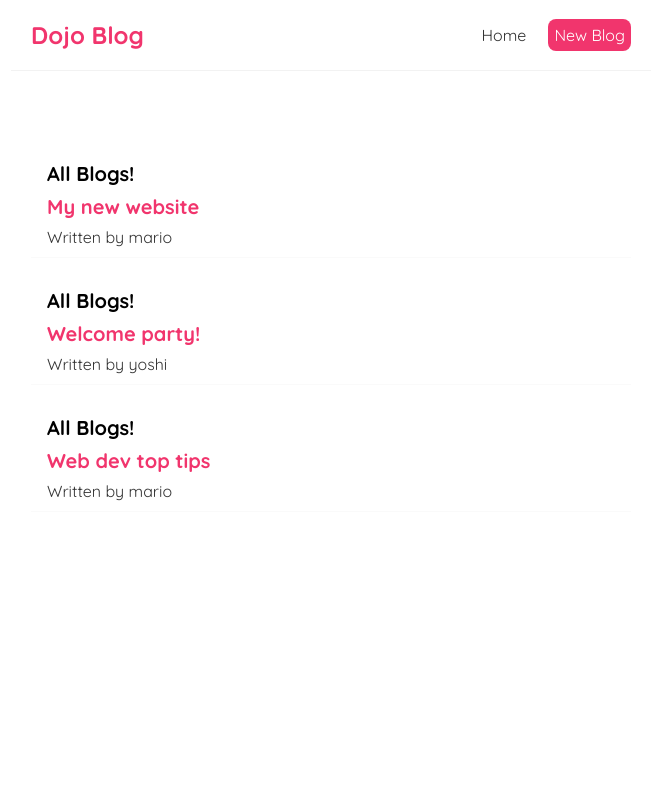
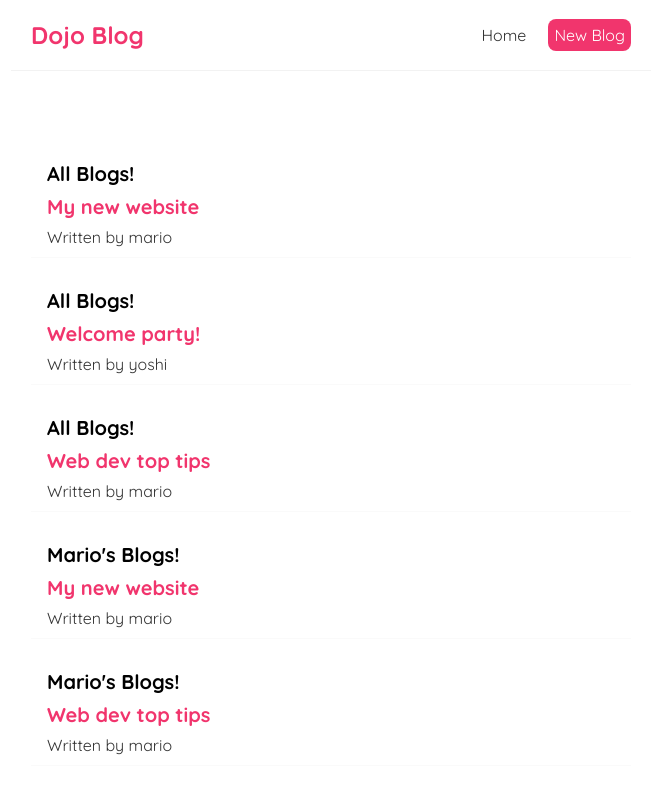
Before and after one commit to Anahidhemmat/React, a React (Create React App) app in the folder Ninja-tutorial/dojo-blog/: page / in a window 1280 px wide. Shown: the top 792 px of the page, without its empty margins (309-971 px from the left). Built offline with nearby package versions, Linux system fonts and the light colour scheme.

Commit message:
Reusing Components

```diff
--- a/Ninja-tutorial/dojo-blog/src/Home.js
+++ b/Ninja-tutorial/dojo-blog/src/Home.js
@@ -17,6 +17,10 @@ const Home = () => {
   return (
     <div className="home">
       <BlogList blogs={blogs} title="All Blogs!" />
+      <BlogList
+        blogs={blogs.filter((blog) => blog.author === "mario")}
+        title="Mario's Blogs!"
+      />
     </div>
   );
 };
```
